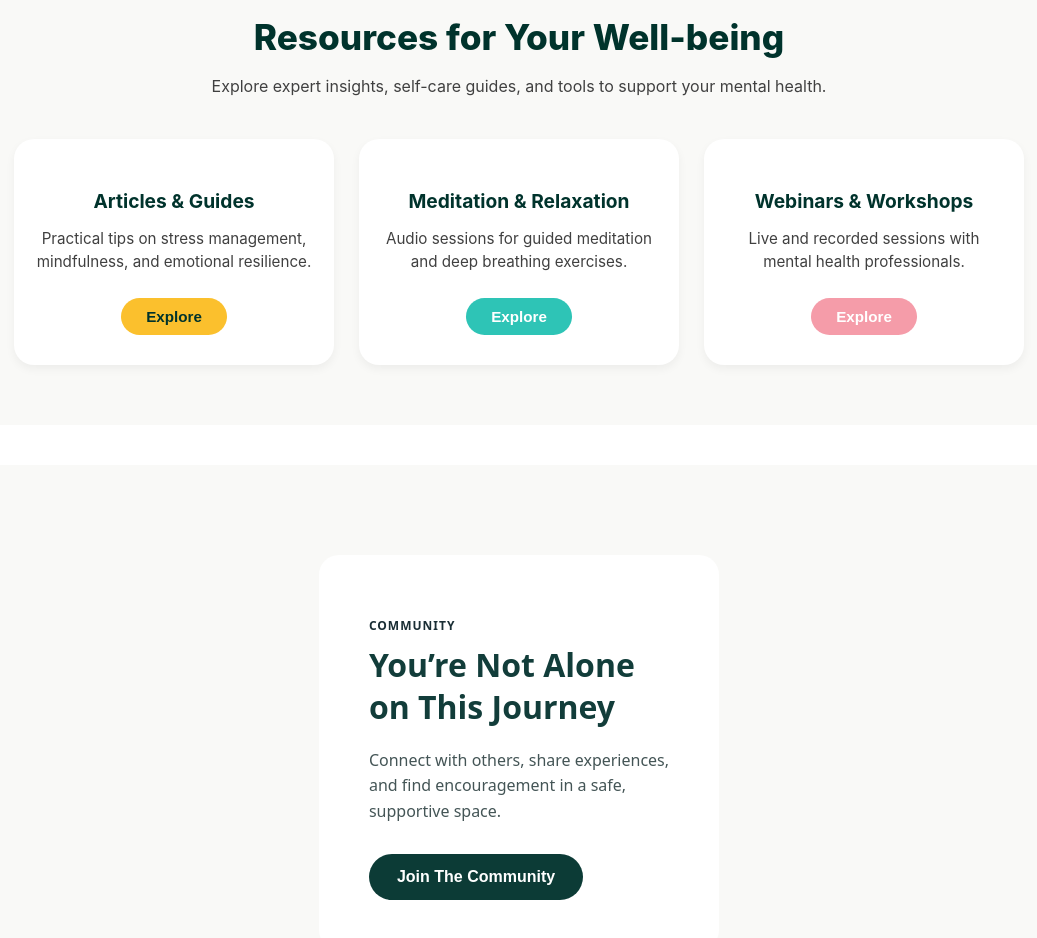
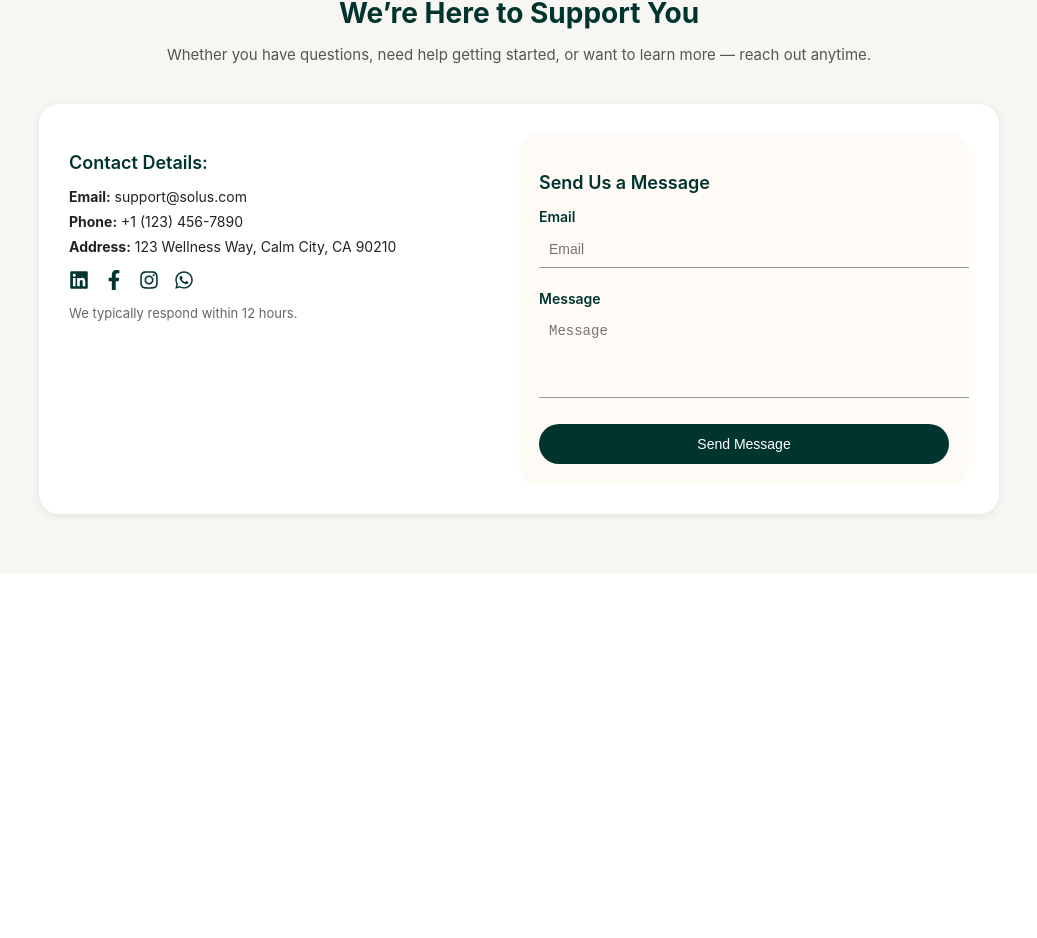
Before and after one commit to Jayanithi-R/wellbeing-app, a React (Create React App) app: page / in a window 1280 px wide. Shown: the part 3238-4176 px from the top of the page, without its empty margins (121-1158 px from the left). After the commit the page ends 3812 px from the top, so only its background shows below. Built offline with nearby package versions, Linux system fonts and the light colour scheme.

Commit message:
WORKED ON CONTACT SECTION , TESTIMONIALS SECTION.JSX

```diff
--- a/package.json
+++ b/package.json
@@ -7,6 +7,7 @@
     "@testing-library/jest-dom": "^6.7.0",
     "@testing-library/react": "^16.3.0",
     "@testing-library/user-event": "^13.5.0",
+    "lucide-react": "^0.540.0",
     "react": "^19.1.1",
     "react-dom": "^19.1.1",
     "react-scripts": "^5.0.1",
--- a/src/App.js
+++ b/src/App.js
@@ -4,8 +4,10 @@ import HeroSection from './components/HeroSection';
 import HowItWorks from './components/HowItWorks';
 import ServicesSection from './components/ServiceCard';
 import TestimonialsSection from './components/TestimonialsSection';
-import ResourcesSection from './components/ResourcesSection';
-import CommunitySection from './components/CommunitySection';
+// import ResourcesSection from './components/ResourcesSection';
+// import CommunitySection from './components/CommunitySection';
+// import FAQSection from './components/FAQSection';
+import ContactSection from './components/ContactSection';
 
 
 function App() {
@@ -16,8 +18,10 @@ function App() {
       <HowItWorks />
       <ServicesSection />
       <TestimonialsSection />
-      <ResourcesSection />
-      <CommunitySection />
+      {/* <ResourcesSection /> */}
+      {/* <CommunitySection /> */}
+      {/* <FAQSection /> */}
+      <ContactSection />
     </div>
   );
 }
--- a/src/components/CommunitySection.jsx
+++ b/src/components/CommunitySection.jsx
@@ -1,108 +1,108 @@
-import React from "react";
-// import communityImage from "./c99845ec-c0cc-4bcc-bc0a-b5d1f923bee4.png"; // use your uploaded image
+// import React from "react";
+// // import communityImage from "./c99845ec-c0cc-4bcc-bc0a-b5d1f923bee4.png"; // use your uploaded image
 
-const CommunitySection = () => {
-  return (
-    <section
-     style={{
-        display: "flex",
-        justifyContent: "space-between",
-        alignItems: "center",
-        backgroundColor: "#f9f9f7",
-        padding: "50px",
-        margin: "40px auto",
-        maxWidth: "100%",
-        boxSizing: "border-box",
-        fontFamily:
-          "system-ui, -apple-system, BlinkMacSystemFont, 'Segoe UI', Roboto, Oxygen, Ubuntu, Cantarell, 'Open Sans', 'Helvetica Neue', sans-serif",
-      }}>
+// const CommunitySection = () => {
+//   return (
+//     <section
+//      style={{
+//         display: "flex",
+//         justifyContent: "space-between",
+//         alignItems: "center",
+//         backgroundColor: "#f9f9f7",
+//         padding: "50px",
+//         margin: "40px auto",
+//         maxWidth: "100%",
+//         boxSizing: "border-box",
+//         fontFamily:
+//           "system-ui, -apple-system, BlinkMacSystemFont, 'Segoe UI', Roboto, Oxygen, Ubuntu, Cantarell, 'Open Sans', 'Helvetica Neue', sans-serif",
+//       }}>
 
-        <div
-      style={{
-        display: "flex",
-        justifyContent: "space-between",
-        alignItems: "center",
-        backgroundColor: "#ffffffff",
-        borderRadius: "20px",
-        padding: "50px",
-        margin: "40px auto",
-        maxWidth: "1100px",
-        boxSizing: "border-box",
-        fontFamily:
-          "system-ui, -apple-system, BlinkMacSystemFont, 'Segoe UI', Roboto, Oxygen, Ubuntu, Cantarell, 'Open Sans', 'Helvetica Neue', sans-serif",
-      }}
-    >
-      {/* Left Content */}
-      <div style={{ flex: 1, maxWidth: "500px" }}>
-        <p
-          style={{
-            fontSize: "12px",
-            fontWeight: 600,
-            color: "#1a2e35",
-            textTransform: "uppercase",
-            marginBottom: "10px",
-            letterSpacing: "1px",
-          }}
-        >
-          COMMUNITY
-        </p>
+//         <div
+//       style={{
+//         display: "flex",
+//         justifyContent: "space-between",
+//         alignItems: "center",
+//         backgroundColor: "#ffffffff",
+//         borderRadius: "20px",
+//         padding: "50px",
+//         margin: "40px auto",
+//         maxWidth: "1100px",
+//         boxSizing: "border-box",
+//         fontFamily:
+//           "system-ui, -apple-system, BlinkMacSystemFont, 'Segoe UI', Roboto, Oxygen, Ubuntu, Cantarell, 'Open Sans', 'Helvetica Neue', sans-serif",
+//       }}
+//     >
+//       {/* Left Content */}
+//       <div style={{ flex: 1, maxWidth: "500px" }}>
+//         <p
+//           style={{
+//             fontSize: "12px",
+//             fontWeight: 600,
+//             color: "#1a2e35",
+//             textTransform: "uppercase",
+//             marginBottom: "10px",
+//             letterSpacing: "1px",
+//           }}
+//         >
+//           COMMUNITY
+//         </p>
 
-        <h2
-          style={{
-            fontSize: "32px",
-            fontWeight: 700,
-            color: "#123d3a",
-            margin: "0 0 20px",
-            lineHeight: 1.3,
-          }}
-        >
-          You’re Not Alone <br /> on This Journey
-        </h2>
+//         <h2
+//           style={{
+//             fontSize: "32px",
+//             fontWeight: 700,
+//             color: "#123d3a",
+//             margin: "0 0 20px",
+//             lineHeight: 1.3,
+//           }}
+//         >
+//           You’re Not Alone <br /> on This Journey
+//         </h2>
 
-        <p
-          style={{
-            fontSize: "16px",
-            color: "#445556",
-            lineHeight: 1.6,
-            marginBottom: "30px",
-          }}
-        >
-          Connect with others, share experiences, <br />
-          and find encouragement in a safe, <br />
-          supportive space.
-        </p>
+//         <p
+//           style={{
+//             fontSize: "16px",
+//             color: "#445556",
+//             lineHeight: 1.6,
+//             marginBottom: "30px",
+//           }}
+//         >
+//           Connect with others, share experiences, <br />
+//           and find encouragement in a safe, <br />
+//           supportive space.
+//         </p>
 
-        <button
-          style={{
-            backgroundColor: "#0c3b36",
-            color: "#fff",
-            border: "none",
-            padding: "14px 28px",
-            borderRadius: "999px",
-            fontSize: "16px",
-            fontWeight: 600,
-            cursor: "pointer",
-            transition: "background 0.3s ease",
-          }}
-          onMouseOver={(e) => (e.target.style.backgroundColor = "#092f2a")}
-          onMouseOut={(e) => (e.target.style.backgroundColor = "#0c3b36")}
-        >
-          Join The Community
-        </button>
-      </div>
+//         <button
+//           style={{
+//             backgroundColor: "#0c3b36",
+//             color: "#fff",
+//             border: "none",
+//             padding: "14px 28px",
+//             borderRadius: "999px",
+//             fontSize: "16px",
+//             fontWeight: 600,
+//             cursor: "pointer",
+//             transition: "background 0.3s ease",
+//           }}
+//           onMouseOver={(e) => (e.target.style.backgroundColor = "#092f2a")}
+//           onMouseOut={(e) => (e.target.style.backgroundColor = "#0c3b36")}
+//         >
+//           Join The Community
+//         </button>
+//       </div>
 
-      {/* Right Image */}
-      {/* <div style={{ flex: 1, display: "flex", justifyContent: "flex-end" }}>
-        <img
-          src={communityImage}
-          alt="Community"
-          style={{ maxWidth: "380px", height: "auto" }}
-        />
-      </div> */}
-    </div>
-    </section>
+//       {/* Right Image */}
+//       {/* <div style={{ flex: 1, display: "flex", justifyContent: "flex-end" }}>
+//         <img
+//           src={communityImage}
+//           alt="Community"
+//           style={{ maxWidth: "380px", height: "auto" }}
+//         />
+//       </div> */}
+//     </div>
+//     </section>
 
-  );
-};
+//   );
+// };
 
-export default CommunitySection;
+// export default CommunitySection;
--- /dev/null
+++ b/src/components/ContactSection.jsx
@@ -0,0 +1,178 @@
+import React from "react";
+import { FaLinkedin, FaFacebookF, FaInstagram, FaWhatsapp } from "react-icons/fa";
+
+const styles = {
+  container: {
+    backgroundColor: "#f7f6f3",
+    padding: "60px 20px",
+    fontFamily: "'Inter', sans-serif",
+    textAlign: "center",
+  },
+  smallHeading: {
+    textTransform: "uppercase",
+    fontSize: "12px",
+    letterSpacing: "1px",
+    color: "#555",
+    marginBottom: "10px",
+  },
+  mainHeading: {
+    fontSize: "28px",
+    fontWeight: 700,
+    color: "#00342e",
+    marginBottom: "10px",
+  },
+  subHeading: {
+    fontSize: "15px",
+    color: "#555",
+    marginBottom: "40px",
+  },
+  contactBox: {
+    display: "flex",
+    justifyContent: "space-between",
+    alignItems: "flex-start",
+    gap: "40px",
+    maxWidth: "900px",
+    margin: "0 auto",
+    background: "#fff",
+    borderRadius: "20px",
+    padding: "30px",
+    boxShadow: "0px 2px 8px rgba(0,0,0,0.08)",
+    flexWrap: "wrap",
+  },
+  left: {
+    flex: 1,
+    textAlign: "left",
+    minWidth: "250px",
+  },
+  right: {
+    flex: 1,
+    minWidth: "280px",
+    background: "#fefaf5",
+    borderRadius: "16px",
+    padding: "20px",
+    textAlign: "left",
+  },
+  heading3: {
+    fontSize: "18px",
+    fontWeight: 600,
+    marginBottom: "15px",
+    color: "#00342e",
+  },
+  text: {
+    fontSize: "14px",
+    color: "#222",
+    margin: "8px 0",
+  },
+  icons: {
+    display: "flex",
+    gap: "15px",
+    marginTop: "15px",
+  },
+  icon: {
+    fontSize: "20px",
+    color: "#00342e",
+    cursor: "pointer",
+    transition: "0.3s",
+  },
+  response: {
+    marginTop: "15px",
+    fontSize: "13px",
+    color: "#666",
+    paddingUp:"30px",
+  },
+  label: {
+    fontSize: "14px",
+    fontWeight: 600,
+    color: "#00342e",
+    display: "block",
+    marginTop: "10px",
+  },
+  input: {
+    width: "100%",
+    padding: "10px",
+    marginTop: "6px",
+    marginBottom: "12px",
+    border: "none",
+    borderBottom: "1px solid #999",
+    background: "transparent",
+    fontSize: "14px",
+    outline: "none",
+  },
+  textarea: {
+    width: "100%",
+    padding: "10px",
+    marginTop: "6px",
+    marginBottom: "12px",
+    border: "none",
+    borderBottom: "1px solid #999",
+    background: "transparent",
+    fontSize: "14px",
+    outline: "none",
+    resize: "none",
+  },
+  button: {
+    background: "#00342e",
+    color: "#fff",
+    padding: "12px 20px",
+    border: "none",
+    borderRadius: "25px",
+    cursor: "pointer",
+    fontSize: "14px",
+    width: "100%",
+    marginTop: "10px",
+    transition: "0.3s",
+  },
+};
+
+const ContactSection = () => {
+  return (
+    <div style={styles.container}>
+      {/* Top Text */}
+      <p style={styles.smallHeading}>GET IN TOUCH</p>
+      <h2 style={styles.mainHeading}>We’re Here to Support You</h2>
+      <p style={styles.subHeading}>
+        Whether you have questions, need help getting started, or want to learn more — reach out anytime.
+      </p>
+
+      {/* Contact Box */}
+      <div style={styles.contactBox}>
+        {/* Left Section */}
+        <div style={styles.left}>
+          <h3 style={styles.heading3}>Contact Details:</h3>
+          <p style={styles.text}><strong>Email:</strong> support@solus.com</p>
+          <p style={styles.text}><strong>Phone:</strong> +1 (123) 456-7890</p>
+          <p style={styles.text}><strong>Address:</strong> 123 Wellness Way, Calm City, CA 90210</p>
+
+          {/* Social Icons */}
+          <div style={styles.icons}>
+            <FaLinkedin style={styles.icon} />
+            <FaFacebookF style={styles.icon} />
+            <FaInstagram style={styles.icon} />
+            <FaWhatsapp style={styles.icon} />
+          </div>
+
+          <p style={styles.response}>We typically respond within 12 hours.</p>
+        </div>
+       {/* <div>
+        <p style={styles.response}>We typically respond within 12 hours.</p>
+       </div> */}
+
+        {/* Right Section (Form) */}
+        <div style={styles.right}>
+          <h3 style={styles.heading3}>Send Us a Message</h3>
+          <form>
+            <label style={styles.label}>Email</label>
+            <input type="email" placeholder="Email" required style={styles.input} />
+
+            <label style={styles.label}>Message</label>
+            <textarea placeholder="Message" rows="4" required style={styles.textarea}></textarea>
+
+            <button type="submit" style={styles.button}>Send Message</button>
+          </form>
+        </div>
+      </div>
+    </div>
+  );
+};
+
+export default ContactSection;
--- a/src/components/ResourcesSection.jsx
+++ b/src/components/ResourcesSection.jsx
@@ -4,127 +4,116 @@ const styles = {
   section: {
     backgroundColor: "#f9f9f7",
     padding: "60px 20px",
-    textAlign: "center",
     fontFamily: "'Inter', sans-serif",
   },
+  container: {
+    display: "grid",
+    gridTemplateColumns: "1fr 1fr",
+    alignItems: "start",
+    gap: "40px",
+    maxWidth: "1100px",
+    margin: "0 auto",
+  },
+  leftContent: {
+    textAlign: "left",
+  },
   smallHeading: {
-    fontSize: "0.9rem",
+    fontSize: "0.75rem",
     fontWeight: "600",
     letterSpacing: "1px",
-    color: "#00332c",
+    color: "#4b5563",
     marginBottom: "10px",
   },
   mainHeading: {
-    fontSize: "2.2rem",
+    fontSize: "2.5rem",
     fontWeight: "800",
     color: "#00332c",
-    marginBottom: "15px",
+    marginBottom: "20px",
+    lineHeight: "1.2",
   },
   paragraph: {
     fontSize: "1rem",
     color: "#404040",
-    marginBottom: "40px",
+    marginBottom: "30px",
     lineHeight: "1.6",
+    maxWidth: "400px",
   },
-  containerWrapper: {
+  illustration: {
+    width: "100%",
+    maxWidth: "350px",
+    borderRadius: "20px",
+    marginTop: "20px",
+  },
+  faqContainer: {
     display: "flex",
-    justifyContent: "center",
-    gap: "25px",
-    flexWrap: "wrap",
+    flexDirection: "column",
+    gap: "20px",
   },
-  card: {
-    backgroundColor: "white",
-    padding: "30px 20px",
+  faqBox: {
+    backgroundColor: "#ffffff",
     borderRadius: "20px",
-    boxShadow: "0 4px 10px rgba(0,0,0,0.05)",
-    width: "280px",
-    textAlign: "center",
+    boxShadow: "0 4px 8px rgba(0,0,0,0.05)",
+    padding: "18px 24px",
+    display: "flex",
+    justifyContent: "space-between",
+    alignItems: "center",
+    cursor: "pointer",
   },
-  cardHeading: {
-    fontSize: "1.2rem",
-    fontWeight: "700",
+  faqText: {
+    margin: 0,
+    fontSize: "1rem",
+    fontWeight: "600",
     color: "#00332c",
-    marginBottom: "15px",
   },
-  cardText: {
-    fontSize: "0.95rem",
-    color: "#404040",
-    marginBottom: "25px",
-    lineHeight: "1.5",
-  },
-  yellowButton: {
-    backgroundColor: "#fbc02d",
+  plus: {
+    fontSize: "20px",
+    fontWeight: "bold",
     color: "#00332c",
-    padding: "10px 25px",
-    fontSize: "0.95rem",
-    border: "none",
-    borderRadius: "25px",
-    cursor: "pointer",
-    fontWeight: "600",
-  },
-  greenButton: {
-    backgroundColor: "#2ec4b6",
-    color: "white",
-    padding: "10px 25px",
-    fontSize: "0.95rem",
-    border: "none",
-    borderRadius: "25px",
-    cursor: "pointer",
-    fontWeight: "600",
-  },
-  pinkButton: {
-    backgroundColor: "#f59ca9",
-    color: "white",
-    padding: "10px 25px",
-    fontSize: "0.95rem",
-    border: "none",
-    borderRadius: "25px",
-    cursor: "pointer",
-    fontWeight: "600",
   },
 };
 
-const ResourcesSection = () => {
+const FAQSection = () => {
+  const faqs = [
+    "How do I book a therapy session?",
+    "Are online sessions available?",
+    "What’s the difference between therapy and coaching?",
+    "Do I need a subscription to access services?",
+    "Can I switch therapists if I don’t feel the right connection?",
+    "Is my information and session history kept confidential?",
+  ];
+
   return (
     <section style={styles.section}>
-      <h5 style={styles.smallHeading}>EXPLORE & LEARN</h5>
-      <h2 style={styles.mainHeading}>Resources for Your Well-being</h2>
-      <p style={styles.paragraph}>
-        Explore expert insights, self-care guides, and tools to support your
-        mental health.
-      </p>
-
-      <div style={styles.containerWrapper}>
-        {/* Card 1 */}
-        <div style={styles.card}>
-          <h3 style={styles.cardHeading}>Articles & Guides</h3>
-          <p style={styles.cardText}>
-            Practical tips on stress management, mindfulness, and emotional
-            resilience.
+      <div style={styles.container}>
+        {/* Left Side Content */}
+        <div style={styles.leftContent}>
+          <p style={styles.smallHeading}>NEED HELP?</p>
+          <h2 style={styles.mainHeading}>
+            Frequently <br /> Asked Questions
+          </h2>
+          <p style={styles.paragraph}>
+            Find answers to common questions about our services, therapy, and
+            mental well-being.
           </p>
-          <button style={styles.yellowButton}>Explore</button>
+          <img
+            src="/faq-illustration.png"
+            alt="FAQ Illustration"
+            style={styles.illustration}
+          />
         </div>
 
-        {/* Card 2 */}
-        <div style={styles.card}>
-          <h3 style={styles.cardHeading}>Meditation & Relaxation</h3>
-          <p style={styles.cardText}>
-            Audio sessions for guided meditation and deep breathing exercises.
-          </p>
-          <button style={styles.greenButton}>Explore</button>
-        </div>
-
-        {/* Card 3 */}
-        <div style={styles.card}>
-          <h3 style={styles.cardHeading}>Webinars & Workshops</h3>
-          <p style={styles.cardText}>
-            Live and recorded sessions with mental health professionals.
-          </p>
-          <button style={styles.pinkButton}>Explore</button>
+        {/* Right Side FAQ List */}
+        <div style={styles.faqContainer}>
+          {faqs.map((question, index) => (
+            <div key={index} style={styles.faqBox}>
+              <p style={styles.faqText}>{question}</p>
+              <span style={styles.plus}>+</span>
+            </div>
+          ))}
         </div>
       </div>
     </section>
   );
 };
 
-export default ResourcesSection;
+export default FAQSection;
```
Also changed, not shown: src/components/FAQSection.jsx (+51 -53 lines), 1 other file (tests, documents, lock files or other folders).
